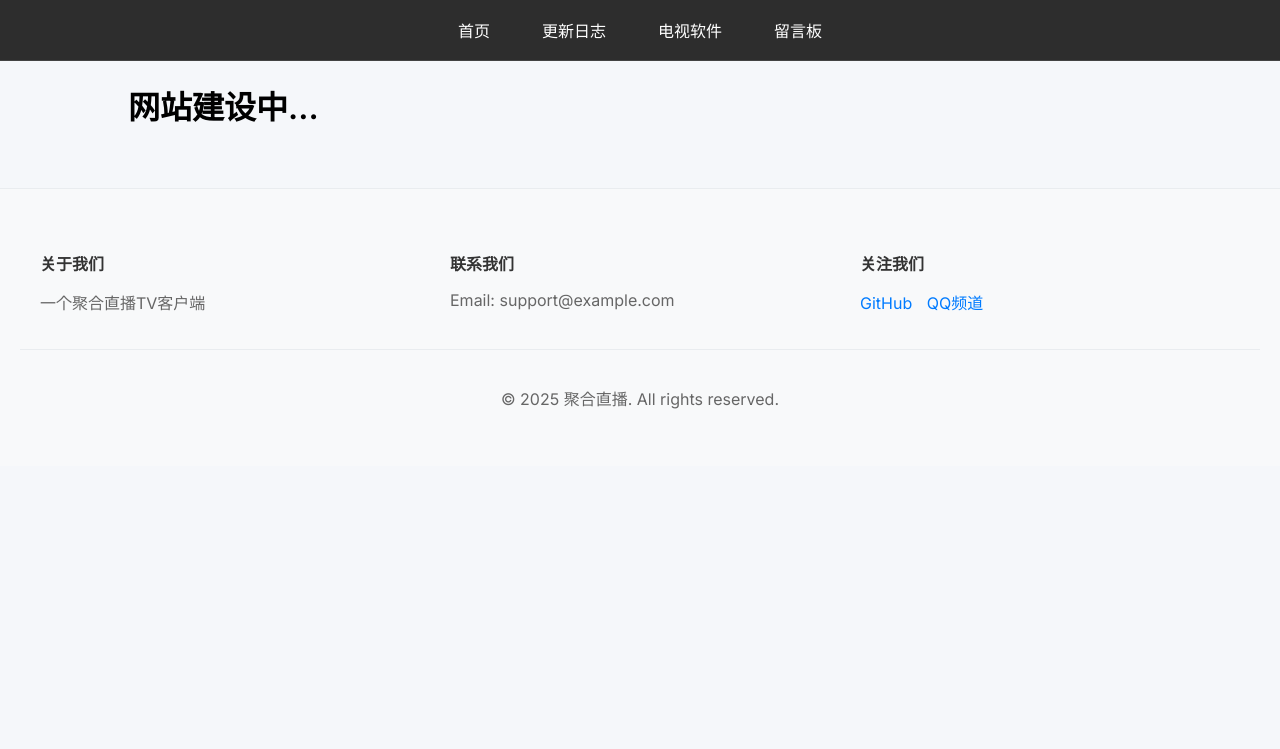
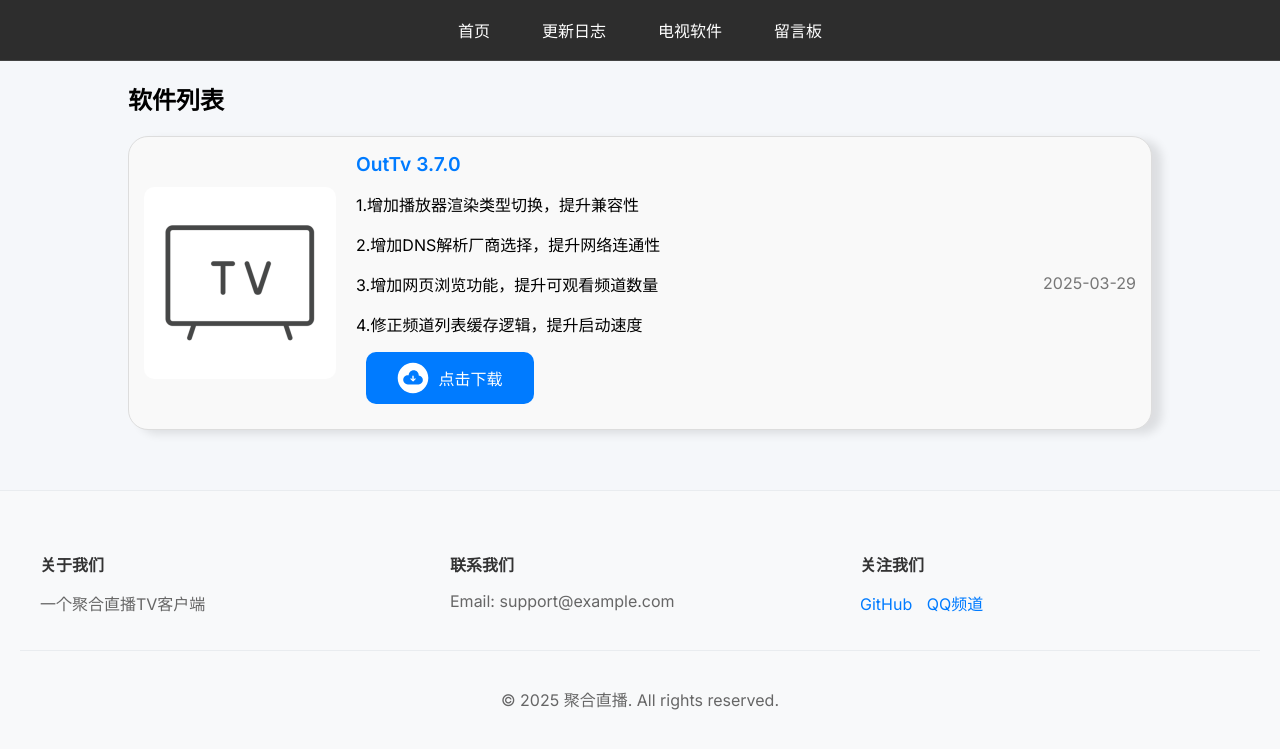
Before and after one commit to jayjd/jayjd.github.io, a Jekyll site: the page built from tv.markdown, in a window 1280 px wide. Shown: the top 749 px of the page. Built offline with Jekyll 4.4.1, drawn with Linux system fonts in a browser that asks for light colours; comment, search, counter and statistics services are not loaded.

Commit message:
添加对 "/tv/" 路径的支持，更新软件列表页面以显示相关内容

```diff
--- a/_layouts/default.html
+++ b/_layouts/default.html
@@ -177,7 +177,7 @@
   <!-- 输出 Markdown 文件渲染后的内容 -->
   <div class="markdown-body-container">
     {{ content }}
-    {% if page.url contains "/message" or page.url contains "/thread/" %}
+    {% if page.url contains "/message" or page.url contains "/thread/" or page.url contains "/tv/" %}
       <div class="info-section">
         {% if page.url contains "/message" %}
          <h2>🌟 {{page.title}} 🌟 </h2>
--- a/_posts/2025-02-20-HuYa2.1.22.md
+++ b/_posts/tv/2025-03-29-ourtv3.7.0.md
@@ -1,16 +1,23 @@
 ---
 layout: default
-title:  "HuYa 2.1.22"
-version: 2.1.22
-icon: "/assets/img/ic_channel.png"
-package: com.ccc.huya
-md5: 123456789abcdef123456789abcdef12
-update-content: "<p>1.增加 DLNA投屏</p>
-            <p>2.修复 虎牙弹幕功能</p>"
-date:   2025-02-20 00:00:00 +0800
-categories: thread
-gitee_download: "https://gitee.com/jayjd/hyy/releases/download/2.1.22/HuYa-2.1.22-20250220.apk"
-github_download: "https://github.com/jayjd/HuYaTv/releases/download/2.1.22/HuYa-2.1.22-20250220.apk"
+title:  "OutTv 3.7.0"
+version: 3.7.0
+icon: "/assets/appicon/ourtv.png"
+package: com.cctv.yangshipin.app.androidp
+md5: 16A4C2E2B9C83758CC871E2A18F57EE4
+update-content: |
+    1.增加播放器渲染类型切换，提升兼容性
+    2.增加DNS解析厂商选择，提升网络连通性
+    3.增加网页浏览功能，提升可观看频道数量
+    4.修正频道列表缓存逻辑，提升启动速度
+    5.修正部分崩溃
+
+    另外：
+    感谢hxh19950701大佬的WebViewTvLive项目，项目地址见首页感谢列表。
+date:   2025-03-29 08:53:49 +0800
+categories: tv
+gitee_download: "https://ourtv.lanzoub.com/ikstj2rmg2di"
+github_download: "https://github.com/andandroidor/ourtv/releases/download/3.7.0/OurTV_3.7.0_android_tv.apk"
 ---
  <style>
     h1 {
@@ -61,12 +68,18 @@ github_download: "https://github.com/jayjd/HuYaTv/releases/download/2.1.22/HuYa-
 </div>
 <div class="info-section">
     <h2>重要声明</h2>
-    <p>目前，6.0 以下的版本基本已无明显 BUG，我们仅保证该版本能够正常播放。</p>
-    <p>由于这些版本过于久远，缺乏真实的测试环境，后续新增功能将仅针对 6.0 以上的设备进行适配。</p>
+    <p>本页面提供的软件均来自互联网，仅用于学习和研究目的，与本人无关。</p>
+    <p>请在使用前仔细阅读相关软件的许可协议，并确保遵守相关法律法规。</p>
+    <p>如果您是软件开发者或版权所有者，认为本页面内容侵犯了您的权益，请及时联系我进行删除处理。</p>
 </div>
 <div class="info-section">
     <h2>更新内容</h2>
-    {{page.update-content}}
+      {% assign contents = page.update-content | newline_to_br | split: "<br />" %}
+    {% for content in contents %}
+        {% if content != "" %}
+            <p>{{ content }}</p>
+        {% endif %}
+    {% endfor %}
 </div>
 <div class="info-section">
     <h2>下载地址</h2>
--- a/tv.markdown
+++ b/tv.markdown
@@ -2,4 +2,29 @@
 layout: default
 title: 软件列表
 ---
-<h1>网站建设中...</h1>
+<ul class="log-list">
+  <h2>软件列表</h2>
+  {% for post in site.categories.tv %}
+    <li class="log-item">
+      <div class="log-icon">
+        <img src="{{ post.icon }}" alt="{{ post.title }}">
+      </div>
+      <div class="log-content">
+        <h1><a href="{{ post.url | relative_url }}" class="post_thread">{{ post.title }}</a></h1>
+        {% assign contents = post.update-content | newline_to_br | split: "<br />" %}
+        {% for content in contents limit: 4 %}
+            {% if content != "" %}
+                <p>{{ content }}</p>
+            {% endif %}
+        {% endfor %}
+        <!-- 点击下载 -->
+        <div style="margin: 10px;">
+          <a href="{{ post.url | relative_url }}" class="download-button">
+          <svg t="1743150020287" class="icon" viewBox="0 0 1024 1024" version="1.1" xmlns="http://www.w3.org/2000/svg" p-id="1493" width="32" height="32"><path d="M566.73 524.89l-30.37 31.4v-0.12l-1.7-102.33c-0.21-12.44-10.46-22.36-22.9-22.16-12.44 0.21-22.36 10.46-22.16 22.9l1.7 102.33c0 0.04 0 0.08 0.01 0.13l-31.47-30.44c-7.35-7.11-19.08-6.92-26.19 0.43-7.11 7.35-6.92 19.08 0.43 26.19l65.25 63.12c0.65 0.91 1.38 1.77 2.21 2.57 4.6 4.45 10.91 6.04 16.73 4.81a18.41 18.41 0 0 0 9.83-5.31c0.68-0.7 1.29-1.44 1.83-2.21l63.41-65.55c7.11-7.35 6.92-19.07-0.43-26.19-7.35-7.11-19.07-6.92-26.18 0.43z" fill="#FFFFFF" p-id="1494"></path><path d="M512 22C241.38 22 22 241.38 22 512s219.38 490 490 490 490-219.38 490-490S782.62 22 512 22z m179 695.62c-1.94 0.11-3.89 0.17-5.85 0.17H358.99c-1.79 0-3.58-0.05-5.35-0.14-2.03 0.08-4.07 0.14-6.12 0.14-81.79 0-148.1-66.47-148.1-148.47s66.31-148.47 148.1-148.47c9.28 0 18.35 0.86 27.15 2.5 0-0.47-0.02-0.93-0.02-1.4 0-88.76 71.77-160.71 160.31-160.71s160.31 71.95 160.31 160.71c0 3.11-0.1 6.2-0.27 9.27 74.15 5.57 132.59 67.5 132.59 143.08-0.01 76.93-60.55 139.72-136.59 143.32z" fill="#FFFFFF" p-id="1495"></path></svg>
+          &nbsp;&nbsp;点击下载</a>
+        </div>
+      </div>
+      <span class="date">{{ post.date | date: "%Y-%m-%d" }}</span>
+    </li>
+  {% endfor %}
+</ul>
```
Also changed, not shown: _posts/huya/2024-12-01-HuYa2.1.21.md (added, +91 -0 lines), _posts/huya/2025-02-20-HuYa2.1.22.md (renamed from _posts/2024-12-01-HuYa2.1.21.md, +15 -12 lines), _posts/huya/2025-03-29-HuYa2.1.23.md (renamed from _posts/2025-03-29-HuYa2.1.23.md, +9 -3 lines), update.markdown (+7 -2 lines), _posts/huya/2025-03-26-更新日志.markdown (renamed from _posts/2025-03-26-更新日志.markdown), assets/appicon/ourtv.png (added).
